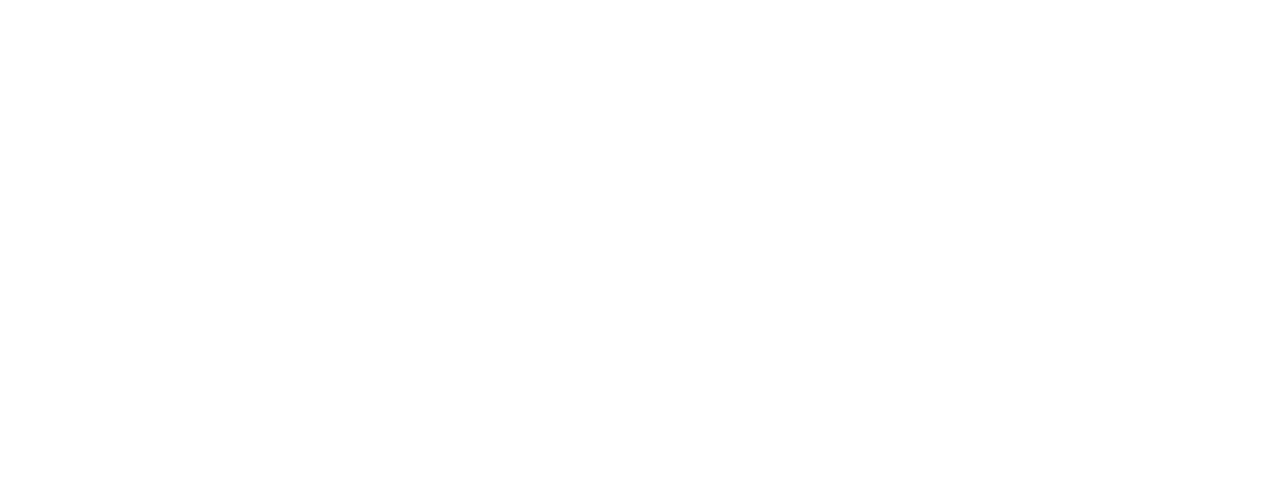
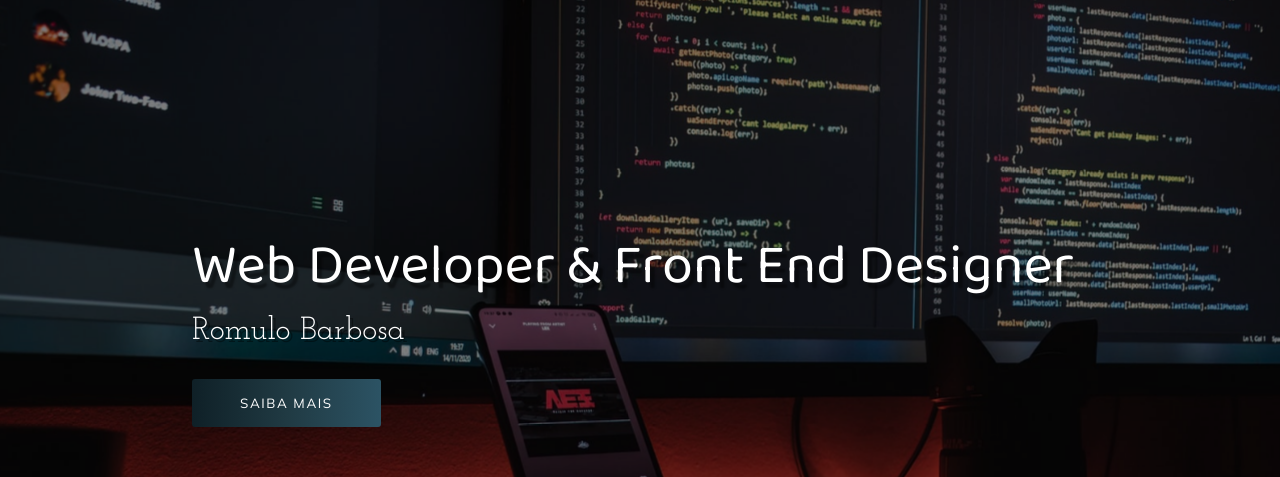
Before and after one commit to romuloboliveira/portifolio, a plain HTML site: page index.html in a window 1280 px wide. Shown: the top 477 px of the page. Drawn offline with Linux system fonts and the light colour scheme.

Commit message:
:package: header

```diff
--- a/index.html
+++ b/index.html
@@ -5,9 +5,26 @@
     <meta http-equiv="X-UA-Compatible" content="IE=edge">
     <meta name="viewport" content="width=device-width, initial-scale=1.0">
     <link rel="stylesheet" href="style.css">
-    <title>Portifólio</title>
+    <link rel="apple-touch-icon" sizes="180x180" href="imagens/apple-touch-icon.png">
+    <link rel="icon" type="image/png" sizes="32x32" href="imagens/favicon-32x32.png">
+    <link rel="icon" type="image/png" sizes="16x16" href="imagens/favicon-16x16.png">
+    <link rel="manifest" href="/site.webmanifest">
+    <title>Portfólio</title>
 </head>
 <body>
 
+    <div class="container">
+        <header>
+            <div class="img-wrapper">
+                <img src="imagens/bg.jpg" alt="">
+            </div>
+                    <div class="banner">
+                        <h1>Web Developer & Front End Designer</h1>
+                        <p>Romulo Barbosa</p>
+                        <button>Saiba mais</button>
+                    </div>
+        </header>
+    </div>
+
 </body>
 </html>
--- a/style.css
+++ b/style.css
@@ -1,3 +1,97 @@
 @import url('https://fonts.googleapis.com/css2?family=Baloo+Da+2:wght@400;500;600;700&family=Josefin+Slab:ital,wght@0,300;0,400;0,600;0,700;1,300;1,400;1,600&family=Mulish:ital,wght@0,200;0,300;0,400;0,500;1,200;1,300;1,400&display=swap');
 
 @import url('https://cdnjs.cloudflare.com/ajax/libs/font-awesome/5.15.2/css/all.min.css');
+
+*{
+    margin: 0;
+    padding: 0;
+}
+header {
+    width: 100%;
+    height: 100vh;
+    overflow: hidden;
+    position: relative;
+}
+
+.img-wrapper {
+    width: 100%;
+    height: 100%;
+    overflow: hidden;
+    background-color: rgba(0,0,0,8);
+}
+
+.img-wrapper img {
+    width: 100%;
+    height: 100%;
+    object-fit: cover;
+    opacity: 0.5;
+    animation: zoom 25s;
+}
+
+@keyframes zoom {
+    0% {
+        transform: scale(1.3);
+    }
+    100% {
+        transform: scale(1);
+    }
+}
+
+.banner {
+    position: absolute;
+    top: 30%;
+    left: 15%;
+}
+
+.banner h1 {
+    color: #ffffff;
+    font-size: 3.5rem;
+    font-family: "baloo Da 2", serif;
+    font-weight: 200;
+    text-shadow: .3rem .4rem 2px rgba(0,0,0,.4);
+    line-height: 3.5rem;
+    margin-bottom: 1.2rem;
+    opacity: 0;
+    animation: moveBanner 1s 0.5s forwards;
+}
+
+.banner p {
+    font-family: "Josefin Slab", serif;
+    color: #fff;
+    font-size: 2rem;
+    text-shadow: .2rem .2rem rgba(0,0,0,.4);
+    margin-bottom: 2rem;
+    opacity: 0;
+    animation: moveBanner 1s 0.7s forwards;
+}
+
+.banner button {
+    font-family: "Mulish", serif;
+    color: #fff;
+    text-transform: uppercase;
+    letter-spacing: .1rem;
+    background: #0F2027;  /* fallback for old browsers */
+    background: -webkit-linear-gradient(to left, #2C5364, #203A43, #0F2027);  /* Chrome 10-25, Safari 5.1-6 */
+    background: linear-gradient(to left, #2C5364, #203A43, #0F2027); /* W3C, IE 10+/ Edge, Firefox 16+, Chrome 26+, Opera 12+, Safari 7+ */
+    padding: 1rem 3rem;
+    border: none;
+    border-radius: 3px;
+    cursor: pointer;
+    opacity: 0;
+    animation: moveBanner 1s 0.9s forwards;
+}
+
+.banner button:hover {
+    opacity: 0.8;
+}
+
+@keyframes moveBanner {
+    0% {
+        transform: translateY(10rem) rotateY(-30deg);
+    }
+    100% {
+        transform: translateY(0rem) rotateY(0);
+        opacity: 1;
+    }
+
+}
```
Also changed, not shown: imagens/android-chrome-192x192.png (renamed from android-chrome-192x192.png), imagens/android-chrome-512x512.png (renamed from android-chrome-512x512.png), imagens/apple-touch-icon.png (renamed from apple-touch-icon.png), imagens/bg.jpg (added), imagens/favicon-16x16.png (renamed from favicon-16x16.png), imagens/favicon-32x32.png (renamed from favicon-32x32.png), site.webmanifest.
